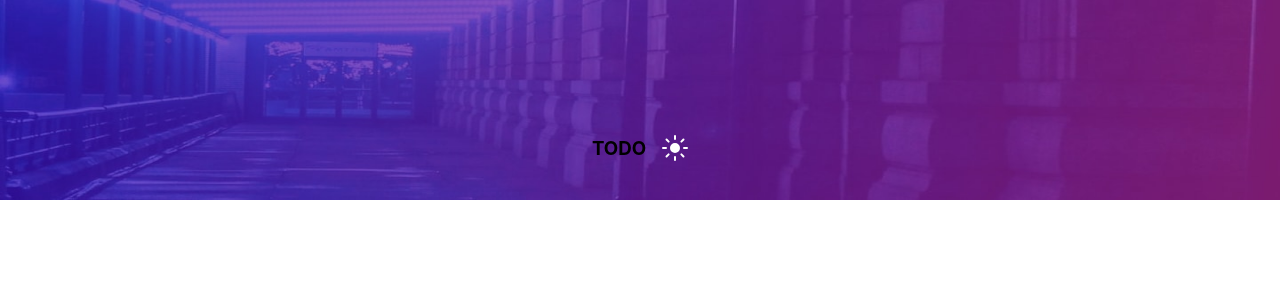
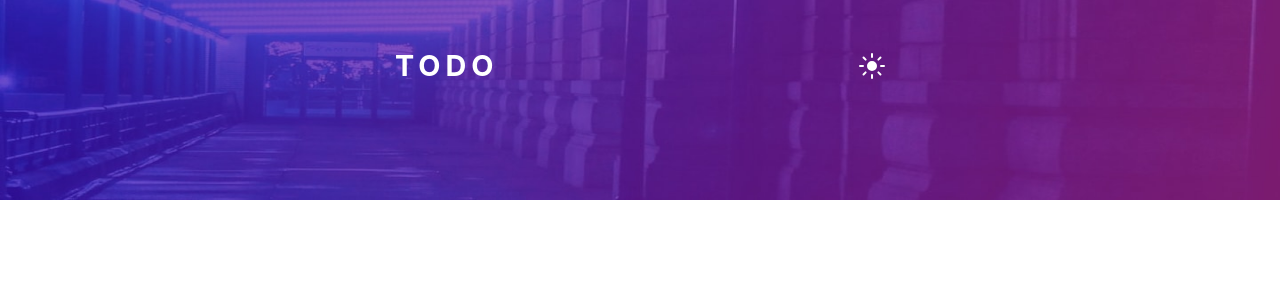
Before and after one commit to reza-talebii/react-projects, a React (Create React App) app: page / in a window 1280 px wide. Shown: the top 300 px of the page. Built offline with nearby package versions, Linux system fonts and the light colour scheme.

Commit message:
end header todo

```diff
--- a/src/Components/TodoHeader/TodoHeader.module.css
+++ b/src/Components/TodoHeader/TodoHeader.module.css
@@ -5,6 +5,9 @@
 }
 
 .todoHeader h1 {
-  font-weight: bold;
+  font-weight: 700;
   margin-right: 1rem;
+  color: #fff;
+  font-size: 1.8rem;
+  letter-spacing: 5px;
 }
--- a/src/Layout/Header.module.css
+++ b/src/Layout/Header.module.css
@@ -1,6 +1,6 @@
 .header {
   display: flex;
+  flex-direction: column;
   justify-content: center;
-  align-items: center;
-  height: 200px;
+  /* align-items: center; */
 }
```
